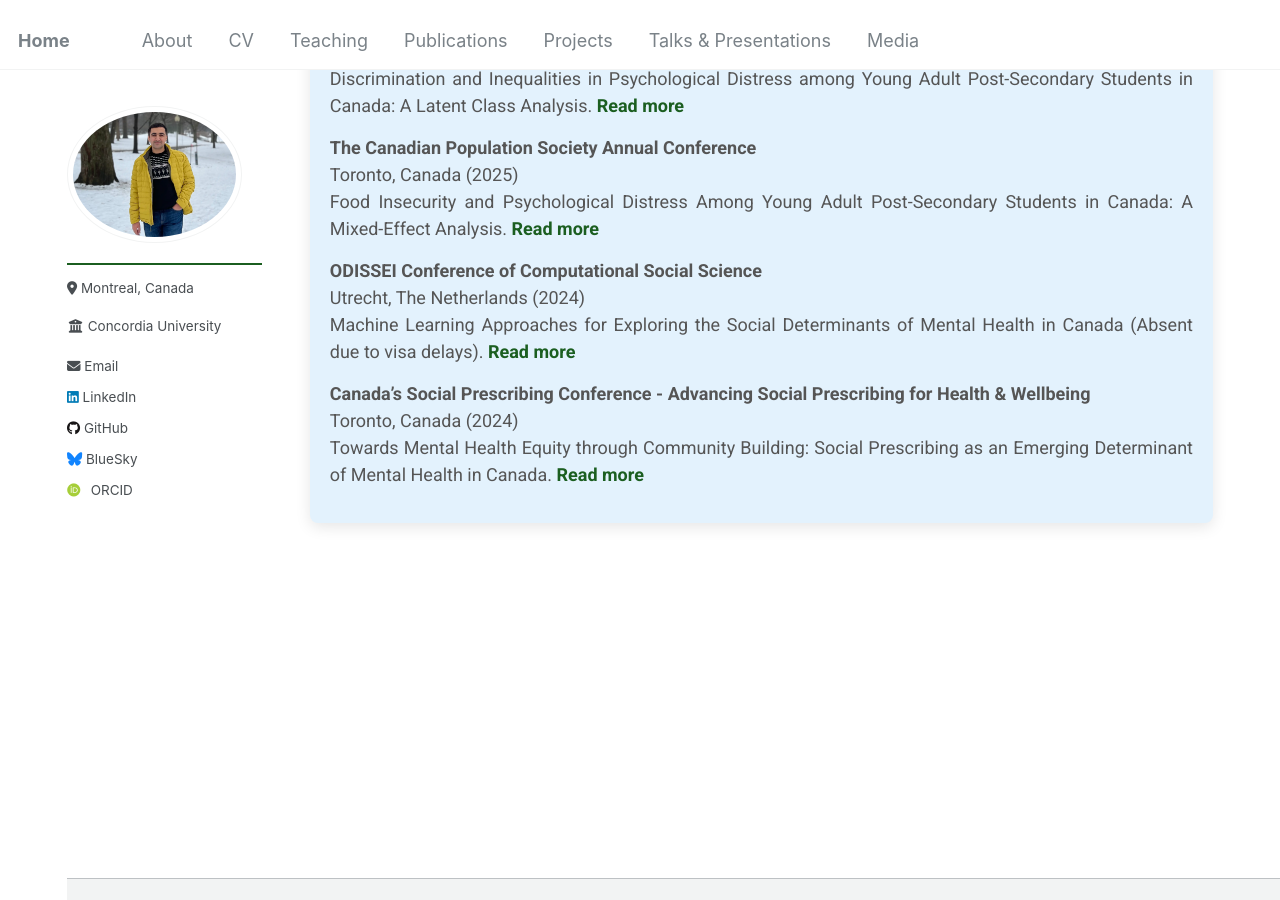
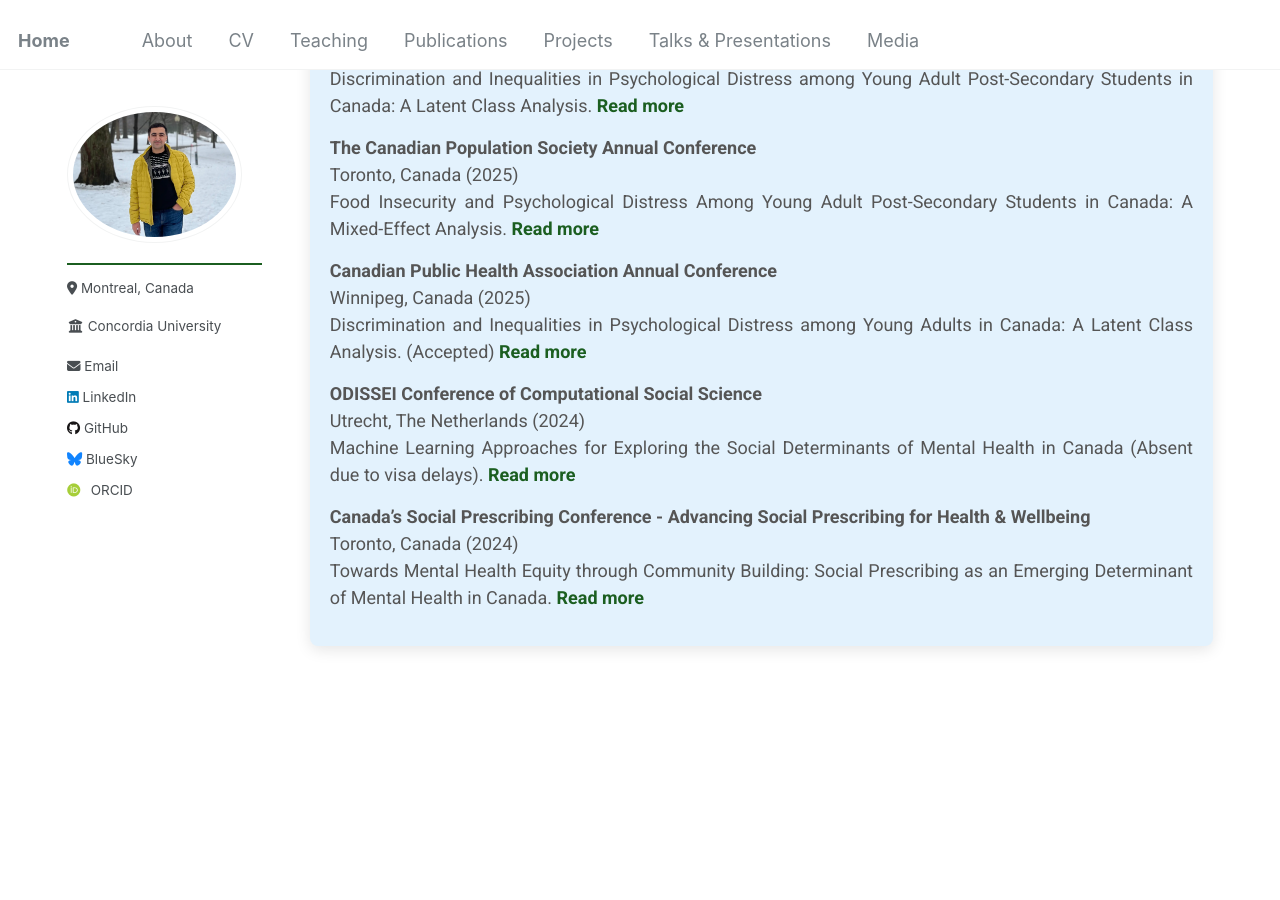
Before and after one commit to Mohsnmonji/mohsnmonji.github.io, a Jekyll site: the page built from _pages/talks.html, in a window 1280 px wide and 900 px high, scrolled down 1158 px. Built offline with Jekyll 4.4.1, drawn with Linux system fonts in a browser that asks for light colours; some web fonts are replaced.

Commit message:
Update talks.html

```diff
--- a/_pages/talks.html
+++ b/_pages/talks.html
@@ -116,6 +116,12 @@ author_profile: true
       <a href="https://www.canpopsoc.ca/conferences/upcoming-conferences/" target="_blank">Read more</a>
     </li>
     <li>
+  <strong>Canadian Public Health Association Annual Conference</strong> <br>
+  <span>Winnipeg, Canada (2025)</span><br>
+  Discrimination and Inequalities in Psychological Distress among Young Adults in Canada: A Latent Class Analysis. (Accepted)
+  <a href="https://www.cpha.ca/public-health-2025" target="_blank">Read more</a>
+    </li>
+    <li>
       <strong>ODISSEI Conference of Computational Social Science</strong> <br>
       <span>Utrecht, The Netherlands (2024)</span><br>
       Machine Learning Approaches for Exploring the Social Determinants of Mental Health in Canada (Absent due to visa delays).
```
